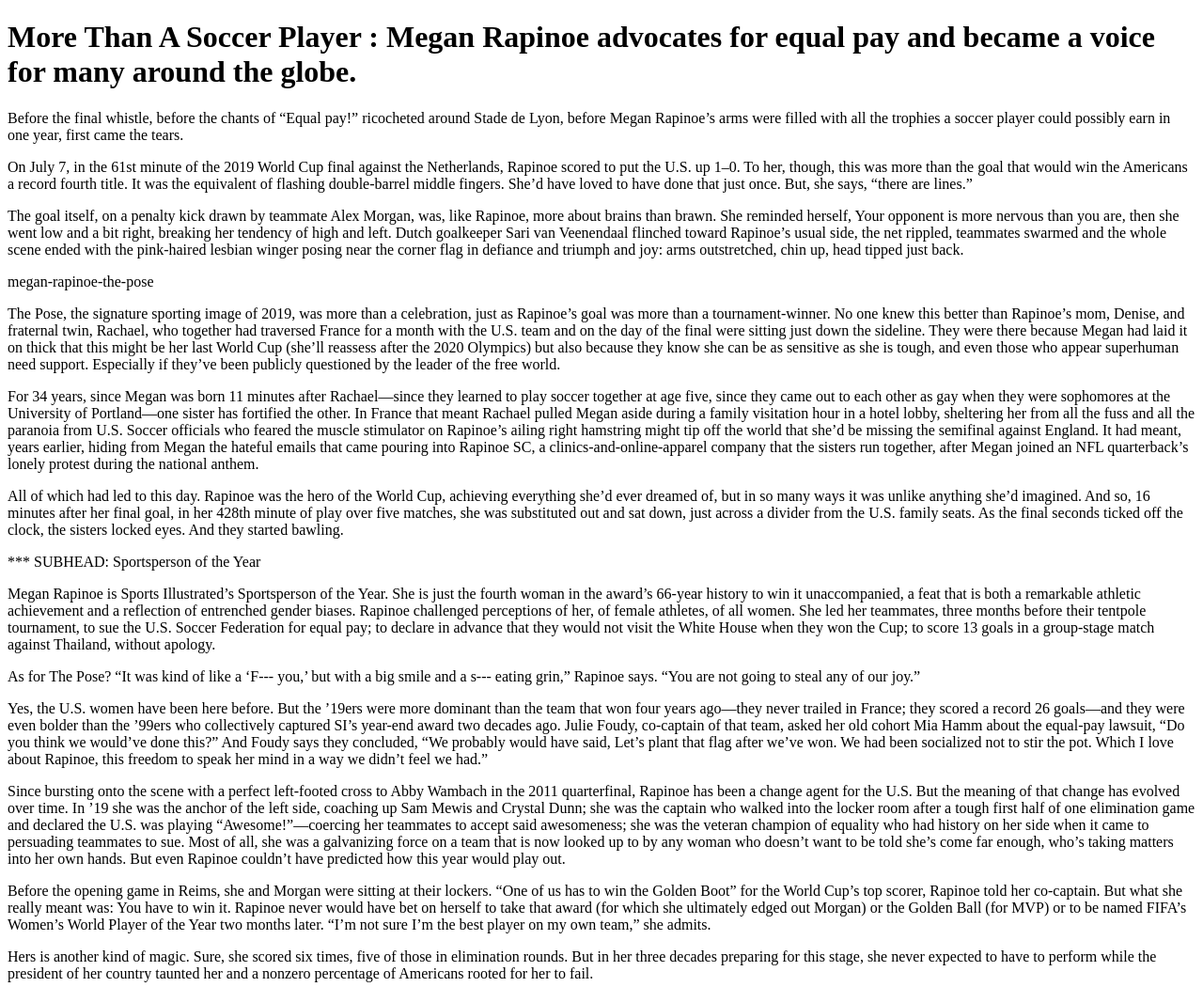
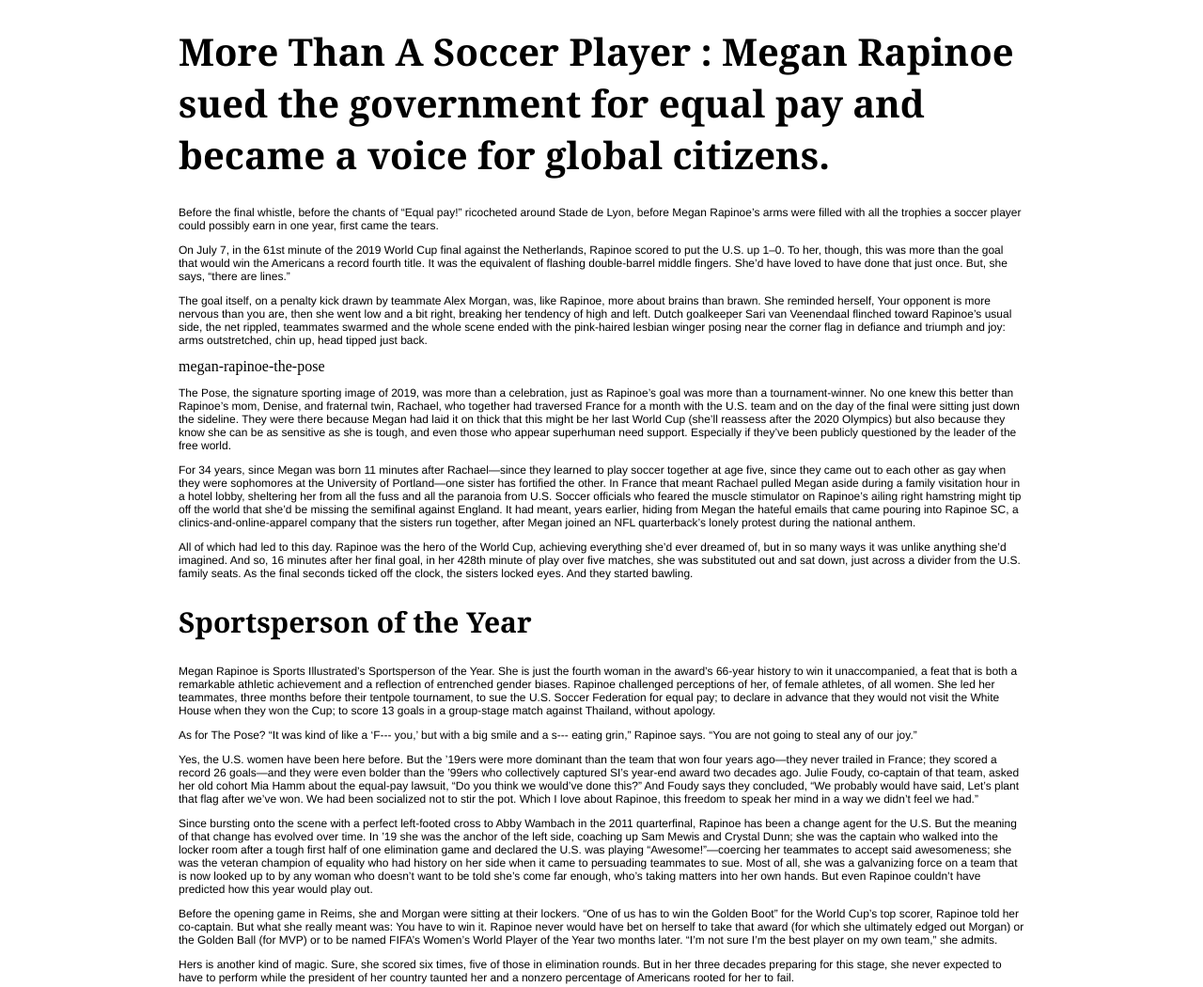
Before and after one commit to MYTHILI2021/mythili-JOUR652, a plain HTML site: page Midterm/index.html in a window 1280 px wide. Shown: the top 1050 px of the page at 94% size. Drawn offline with Linux system fonts and the light colour scheme.

Commit message:
progress: 4/12 of midterm

```diff
--- a/Midterm/index.html
+++ b/Midterm/index.html
@@ -7,8 +7,8 @@
   </head>
 
   <body>
-    <div>
-      <h1> More Than A Soccer Player : Megan Rapinoe advocates for equal pay and became a voice for many around the globe. </h1>
+    <div id="content">
+      <h1 id="headline"> More Than A Soccer Player : Megan Rapinoe sued the government for equal pay and became a voice for global citizens. </h1>
       <p> Before the final whistle, before the chants of “Equal pay!” ricocheted around Stade de Lyon, before Megan Rapinoe’s arms were filled with all the trophies a soccer player could possibly earn in one year, first came the tears. </p>
 
       <p> On July 7, in the 61st minute of the 2019 World Cup final against the Netherlands, Rapinoe scored to put the U.S. up 1–0. To her, though, this was more than the goal that would win the Americans a record fourth title. It was the equivalent of flashing double-barrel middle fingers. She’d have loved to have done that just once. But, she says, “there are lines.” </p>
@@ -23,7 +23,7 @@
       <p> All of which had led to this day. Rapinoe was the hero of the World Cup, achieving everything she’d ever dreamed of, but in so many ways it was unlike anything she’d imagined. And so, 16 minutes after her final goal, in her 428th minute of play over five matches, she was substituted out and sat down, just across a divider from the U.S. family seats. As the final seconds ticked off the clock, the sisters locked eyes. And they started bawling. </p>
 
 
-*** SUBHEAD: Sportsperson of the Year
+      <h2 id="subheading"> Sportsperson of the Year </h2>
 
       <p> Megan Rapinoe is Sports Illustrated’s Sportsperson of the Year. She is just the fourth woman in the award’s 66-year history to win it unaccompanied, a feat that is both a remarkable athletic achievement and a reflection of entrenched gender biases. Rapinoe challenged perceptions of her, of female athletes, of all women. She led her teammates, three months before their tentpole tournament, to sue the U.S. Soccer Federation for equal pay; to declare in advance that they would not visit the White House when they won the Cup; to score 13 goals in a group-stage match against Thailand, without apology. </p>
 
@@ -50,8 +50,7 @@
 
       <p> Megan Rapinoe is Sportsperson of the Year, though, not because of her newfound fame but because of how she’s handled it. She owned the biggest moment of her life and silenced all the doubts. Except, perhaps, her own. </p>
 
-
-*** SUBHEAD: Standing up for what you believe
+      <h2 id="subheading"> Standing up for what you believe </h2>
 
 
       <p> It’s early November and Rapinoe is standing on a frosty field in Greenwich, Conn., popping cough drops to combat a cold she picked up after having spent maybe three days at home in the last month. She and Rachael held a soccer clinic in Farming­ville, N.Y., last night; today they have two more sold-out sessions, 175 kids each, before Megan will rush to catch a flight to Columbus for the last national team camp of the year. Denise and the twins’ Aunt Melissa are working the check-in desk, and there’s no security here—which is fine, except when it comes to Megan separating from the crowd for a bathroom break, which proves more challenging than getting one past Van Veenendaal in Lyon. </p>
--- a/Midterm/style.css
+++ b/Midterm/style.css
@@ -0,0 +1,16 @@
+#content{
+  margin: 0 auto;
+  width:900px;
+}
+#headline{
+  font-family: Georgia, serif;
+  font-size: 40px;
+}
+#subheading{
+  font-family: Georgia, serif;
+  font-size: 30px;
+}
+p{
+  font-family: Helvetica, Arial, sans-serif;
+  font-size:12px;
+}
```
